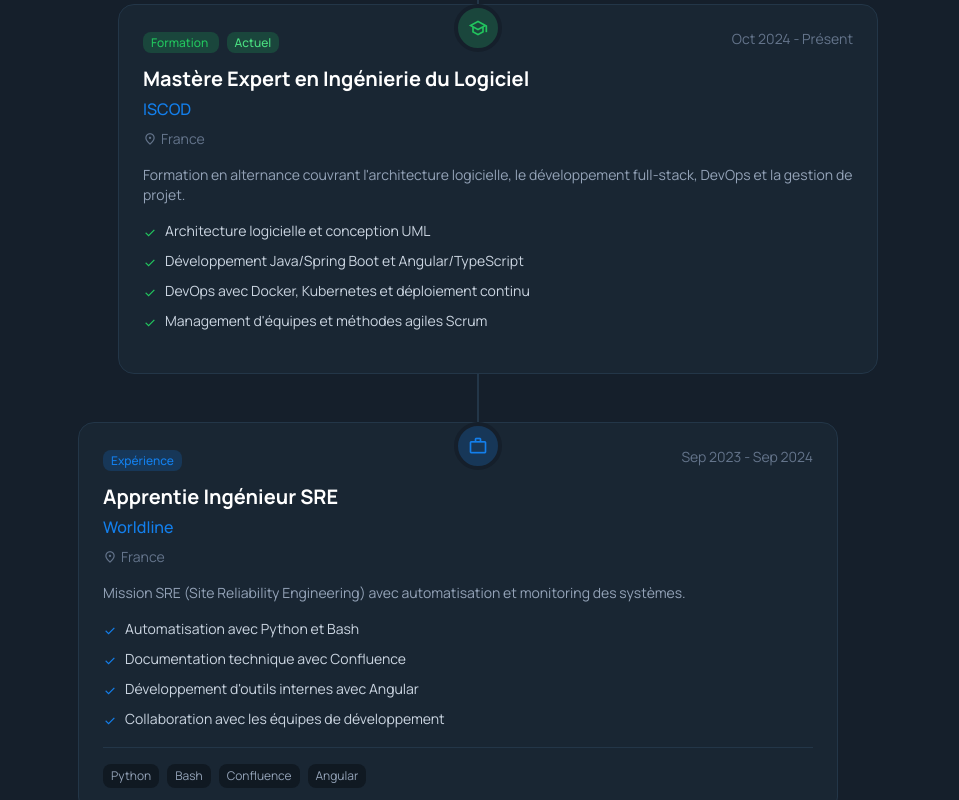
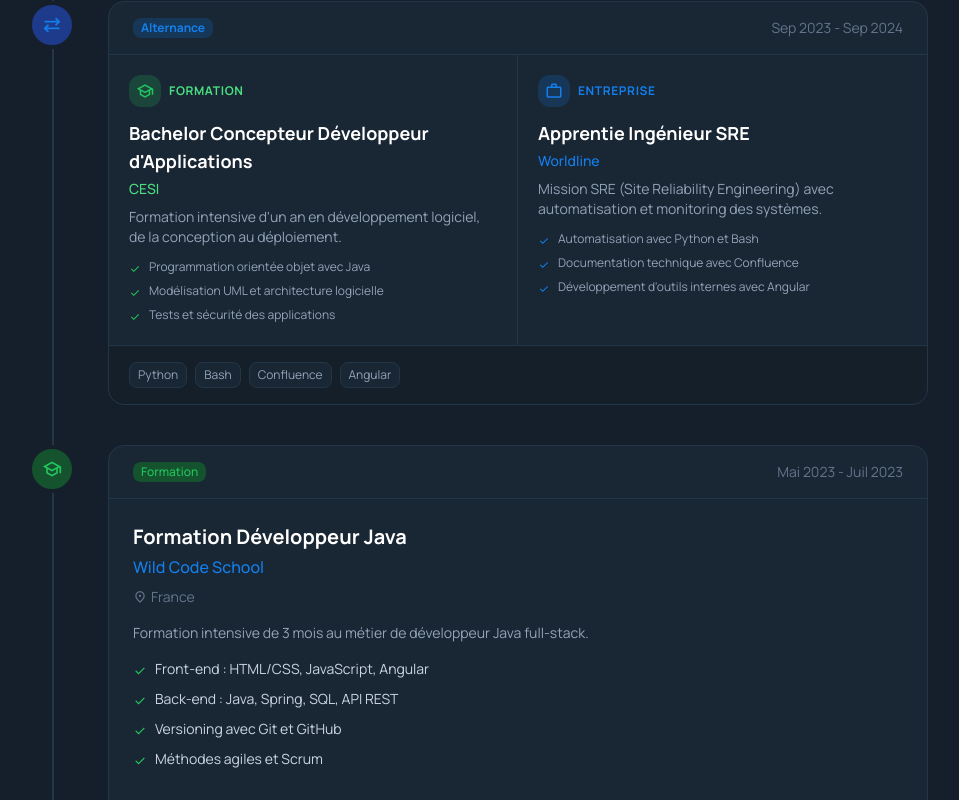
Before and after one commit to MathildeJNL/MathildeJ, an Angular app in the folder portfolio-mathilde/: page /timeline in a window 1280 px wide. Shown: the part 1180-1980 px from the top of the page, without its empty margins (162-1121 px from the left). Built offline with nearby package versions, Linux system fonts and the light colour scheme.

Commit message:
feat: Reorganize the timeline

```diff
--- a/portfolio-mathilde/src/app/pages/career-timeline/career-timeline.component.html
+++ b/portfolio-mathilde/src/app/pages/career-timeline/career-timeline.component.html
@@ -1,10 +1,13 @@
 <!-- Hero Section -->
 <section class="relative pt-12 pb-16 md:pt-20 md:pb-24 px-4 md:px-8 overflow-hidden">
   <!-- Background -->
-  <div class="absolute top-0 left-1/2 -translate-x-1/2 -mt-40 w-[800px] h-[400px] rounded-full bg-gradient-to-r from-primary/10 to-purple-500/10 blur-3xl -z-10 pointer-events-none"></div>
+  <div
+    class="absolute top-0 left-1/2 -translate-x-1/2 -mt-40 w-[800px] h-[400px] rounded-full bg-gradient-to-r from-primary/10 to-purple-500/10 blur-3xl -z-10 pointer-events-none">
+  </div>
 
   <div class="max-w-[1000px] mx-auto text-center">
-    <div class="inline-flex items-center gap-2 px-3 py-1 rounded-full bg-primary/10 border border-primary/20 w-fit mx-auto mb-6">
+    <div
+      class="inline-flex items-center gap-2 px-3 py-1 rounded-full bg-primary/10 border border-primary/20 w-fit mx-auto mb-6">
       <span class="material-symbols-outlined text-primary text-sm">timeline</span>
       <span class="text-primary text-xs font-bold uppercase tracking-wider">Parcours</span>
     </div>
@@ -14,7 +17,8 @@
     </h1>
 
     <p class="text-lg text-slate-500 dark:text-slate-400 max-w-2xl mx-auto">
-      Retracez mon parcours professionnel, de ma formation initiale à mon rôle actuel d'apprentie développeuse Web. Chaque étape a contribué à façonner mon savoir-faire.
+      Retracez mon parcours professionnel, de ma formation initiale à mon rôle actuel d'apprentie développeuse Web.
+      Chaque étape a contribué à façonner mon savoir-faire.
     </p>
   </div>
 </section>
@@ -42,14 +46,11 @@
   <div class="max-w-[1000px] mx-auto">
     <div class="flex flex-wrap justify-center gap-2">
       @for (filter of filters; track filter.id) {
-        <button
-          (click)="setFilter(filter.id)"
-          class="inline-flex items-center gap-2 px-4 py-2 rounded-full text-sm font-medium transition-all"
-          [ngClass]="{
+      <button (click)="setFilter(filter.id)"
+        class="inline-flex items-center gap-2 px-4 py-2 rounded-full text-sm font-medium transition-all" [ngClass]="{
             'bg-primary text-white': activeFilter === filter.id,
             'bg-gray-100 dark:bg-card-dark text-slate-600 dark:text-slate-400 hover:bg-gray-200 dark:hover:bg-[#203040]': activeFilter !== filter.id
-          }"
-        >
+          }">
         <span class="material-symbols-outlined text-lg">{{ filter.icon }}</span>
         {{ filter.label }}
       </button>
@@ -60,80 +61,186 @@
 
 <!-- Timeline -->
 <section class="py-12 px-4 md:px-8 bg-white dark:bg-[#151f2b]">
-  <div class="max-w-[800px] mx-auto">
+  <div class="max-w-[900px] mx-auto">
     <div class="relative">
       <!-- Vertical Line -->
-      <div class="absolute left-6 md:left-1/2 md:-translate-x-px top-0 bottom-0 w-0.5 bg-gray-200 dark:bg-border-dark"></div>
+      <div class="absolute left-6 top-0 bottom-0 w-0.5 bg-gray-200 dark:bg-border-dark"></div>
 
-      <div class="space-y-12">
-        @for (event of filteredEvents; track event.id; let i = $index; let even = $even) {
-          <div class="relative" [ngClass]="{'md:pr-1/2': even, 'md:pl-1/2 md:ml-auto': !even}">
+      <div class="space-y-10">
+        @for (item of groupedTimelineItems; track item.id) {
+        @if (item.type === 'alternance' && item.education && item.job) {
+        <!-- Bloc Alternance : Formation + Entreprise -->
+        <div class="relative">
+          <!-- Timeline Dot avec icône alternance -->
+          <div
+            class="absolute left-6 -translate-x-1/2 w-12 h-12 rounded-full flex items-center justify-center border-4 border-white dark:border-[#151f2b] z-10 bg-blue-100 dark:bg-blue-900">
+            <span class="material-symbols-outlined text-xl text-primary">sync_alt</span>
+          </div>
+
+          <!-- Content Card Alternance -->
+          <div
+            class="ml-20 bg-gray-50 dark:bg-card-dark rounded-xl border border-gray-100 dark:border-border-dark overflow-hidden hover:shadow-lg transition-shadow">
+            <!-- Header Alternance -->
+            <div class="px-6 py-4 border-b border-gray-200 dark:border-border-dark">
+              <div class="flex flex-wrap items-center justify-between gap-2">
+                <div class="flex items-center gap-2">
+                  <span class="px-2 py-0.5 rounded bg-blue-100 dark:bg-primary/20 text-primary text-xs font-bold">
+                    Alternance
+                  </span>
+                  @if (item.current) {
+                  <span
+                    class="px-2 py-0.5 rounded bg-amber-100 dark:bg-amber-500/20 text-amber-600 dark:text-amber-400 text-xs font-medium">
+                    En cours
+                  </span>
+                  }
+                </div>
+                <span class="text-sm text-slate-500">{{ formatDateRange(item.education) }}</span>
+              </div>
+            </div>
+
+            <!-- Deux colonnes : Formation + Entreprise -->
+            <div class="grid grid-cols-1 lg:grid-cols-2">
+              <!-- Formation -->
+              <div class="p-5 border-b lg:border-b-0 lg:border-r border-gray-200 dark:border-border-dark">
+                <div class="flex items-center gap-2 mb-3">
+                  <div class="w-8 h-8 rounded-lg flex items-center justify-center bg-green-100 dark:bg-green-500/20">
+                    <span class="material-symbols-outlined text-lg text-green-500">school</span>
+                  </div>
+                  <span
+                    class="text-xs font-bold uppercase tracking-wider text-green-600 dark:text-green-400">Formation</span>
+                </div>
+                <h3 class="text-lg font-bold text-slate-900 dark:text-white mb-1">{{ item.education.title }}</h3>
+                <p class="text-green-600 dark:text-green-400 font-medium text-sm mb-2">{{ item.education.organization }}
+                </p>
+                <p class="text-slate-600 dark:text-slate-400 text-sm mb-3">{{ item.education.description }}</p>
+                <div class="space-y-1.5">
+                  @for (highlight of item.education.highlights.slice(0, 3); track highlight) {
+                  <div class="flex items-start gap-2">
+                    <span class="material-symbols-outlined text-xs mt-0.5 text-green-500">check</span>
+                    <span class="text-xs text-slate-600 dark:text-slate-400">{{ highlight }}</span>
+                  </div>
+                  }
+                </div>
+              </div>
+
+              <!-- Entreprise -->
+              <div class="p-5">
+                <div class="flex items-center gap-2 mb-3">
+                  <div class="w-8 h-8 rounded-lg flex items-center justify-center bg-blue-100 dark:bg-primary/20">
+                    <span class="material-symbols-outlined text-lg text-primary">work</span>
+                  </div>
+                  <span class="text-xs font-bold uppercase tracking-wider text-primary">Entreprise</span>
+                </div>
+                <h3 class="text-lg font-bold text-slate-900 dark:text-white mb-1">{{ item.job.title }}</h3>
+                <p class="text-primary font-medium text-sm mb-2">{{ item.job.organization }}</p>
+                <p class="text-slate-600 dark:text-slate-400 text-sm mb-3">{{ item.job.description }}</p>
+                <div class="space-y-1.5">
+                  @for (highlight of item.job.highlights.slice(0, 3); track highlight) {
+                  <div class="flex items-start gap-2">
+                    <span class="material-symbols-outlined text-xs mt-0.5 text-primary">check</span>
+                    <span class="text-xs text-slate-600 dark:text-slate-400">{{ highlight }}</span>
+                  </div>
+                  }
+                </div>
+              </div>
+            </div>
+
+            <!-- Technologies (combinées) -->
+            @if (item.job.technologies && item.job.technologies.length > 0) {
+            <div
+              class="px-5 py-4 border-t border-gray-200 dark:border-border-dark bg-gray-100/50 dark:bg-background-dark/50">
+              <div class="flex flex-wrap gap-2">
+                @for (tech of item.job.technologies; track tech) {
+                <span
+                  class="px-2 py-1 bg-white dark:bg-card-dark text-xs rounded border border-gray-200 dark:border-border-dark text-slate-600 dark:text-slate-400">
+                  {{ tech }}
+                </span>
+                }
+              </div>
+            </div>
+            }
+          </div>
+        </div>
+        } @else if (item.event) {
+        <!-- Élément individuel (formation ou expérience seule) -->
+        <div class="relative">
           <!-- Timeline Dot -->
           <div
-              class="absolute left-6 md:left-1/2 -translate-x-1/2 w-12 h-12 rounded-full flex items-center justify-center border-4 border-white dark:border-[#151f2b] z-10"
-              [ngClass]="event.bgClass"
-            >
-              <span class="material-symbols-outlined text-xl" [ngClass]="event.colorClass">{{ event.icon }}</span>
+            class="absolute left-6 -translate-x-1/2 w-12 h-12 rounded-full flex items-center justify-center border-4 border-white dark:border-[#151f2b] z-10"
+            [ngClass]="item.event.bgClass">
+            <span class="material-symbols-outlined text-xl" [ngClass]="item.event.colorClass">{{ item.event.icon
+              }}</span>
           </div>
 
           <!-- Content Card -->
           <div
-              class="ml-20 md:ml-0 bg-gray-50 dark:bg-card-dark rounded-xl border border-gray-100 dark:border-border-dark p-6 hover:shadow-lg transition-shadow"
-              [ngClass]="{'md:mr-10': even, 'md:ml-10': !even}"
-            >
+            class="ml-20 bg-gray-50 dark:bg-card-dark rounded-xl border border-gray-100 dark:border-border-dark overflow-hidden hover:shadow-lg transition-shadow">
             <!-- Header -->
-              <div class="flex flex-wrap items-start justify-between gap-2 mb-3">
-                <div>
-                  <span class="px-2 py-0.5 rounded text-xs font-medium" [ngClass]="event.bgClass + ' ' + event.colorClass">
-                    {{ getTypeLabel(event.type) }}
+            <div class="px-6 py-4 border-b border-gray-200 dark:border-border-dark">
+              <div class="flex flex-wrap items-center justify-between gap-2">
+                <div class="flex items-center gap-2">
+                  <span class="px-2 py-0.5 rounded text-xs font-medium"
+                    [ngClass]="item.event.bgClass + ' ' + item.event.colorClass">
+                    {{ getTypeLabel(item.event.type) }}
                   </span>
-                  @if (event.current) {
-                    <span class="ml-2 px-2 py-0.5 rounded bg-green-100 dark:bg-green-500/20 text-green-700 dark:text-green-400 text-xs font-medium">
+                  @if (item.current) {
+                  <span
+                    class="px-2 py-0.5 rounded bg-amber-100 dark:bg-amber-500/20 text-amber-600 dark:text-amber-400 text-xs font-medium">
                     Actuel
                   </span>
                   }
                 </div>
-                <span class="text-sm text-slate-500">{{ formatDateRange(event) }}</span>
+                <span class="text-sm text-slate-500">{{ formatDateRange(item.event) }}</span>
+              </div>
             </div>
 
-              <!-- Title -->
-              <h3 class="text-xl font-bold text-slate-900 dark:text-white mb-1">{{ event.title }}</h3>
-              <p class="text-primary font-medium mb-2">{{ event.organization }}</p>
+            <!-- Content -->
+            <div class="p-6">
+              <h3 class="text-xl font-bold text-slate-900 dark:text-white mb-1">{{ item.event.title }}</h3>
+              <p class="text-primary font-medium mb-2">{{ item.event.organization }}</p>
               <p class="text-sm text-slate-500 mb-4 flex items-center gap-1">
                 <span class="material-symbols-outlined text-sm">location_on</span>
-                {{ event.location }}
+                {{ item.event.location }}
               </p>
 
               <!-- Description -->
-              <p class="text-slate-600 dark:text-slate-400 text-sm mb-4">{{ event.description }}</p>
+              <p class="text-slate-600 dark:text-slate-400 text-sm mb-4">{{ item.event.description }}</p>
 
               <!-- Highlights -->
               <div class="space-y-2 mb-4">
-                @for (highlight of event.highlights; track highlight) {
+                @for (highlight of item.event.highlights; track highlight) {
                 <div class="flex items-start gap-2">
-                    <span class="material-symbols-outlined text-sm mt-0.5" [ngClass]="event.colorClass">check</span>
+                  <span class="material-symbols-outlined text-sm mt-0.5" [ngClass]="item.event.colorClass">check</span>
                   <span class="text-sm text-slate-700 dark:text-slate-300">{{ highlight }}</span>
                 </div>
                 }
               </div>
 
               <!-- Technologies -->
-              @if (event.technologies && event.technologies.length > 0) {
-                <div class="flex flex-wrap gap-2 pt-4 border-t border-gray-200 dark:border-border-dark">
-                  @for (tech of event.technologies; track tech) {
-                    <span class="px-2 py-1 bg-gray-200 dark:bg-background-dark text-xs rounded text-slate-600 dark:text-slate-400">
+            </div>
+            @if (item.event.technologies && item.event.technologies.length > 0) {
+            <div
+              class="px-5 py-4 border-t border-gray-200 dark:border-border-dark bg-gray-100/50 dark:bg-background-dark/50">
+              <div class="flex flex-wrap gap-2">
+                @for (tech of item.event.technologies; track tech) {
+                <span
+                  class="px-2 py-1 bg-white dark:bg-card-dark text-xs rounded border border-gray-200 dark:border-border-dark text-slate-600 dark:text-slate-400">
                   {{ tech }}
                 </span>
                 }
+              </div>
             </div>
             }
           </div>
         </div>
         }
+        }
       </div>
 
       <!-- Timeline End -->
-      <div class="absolute left-6 md:left-1/2 -translate-x-1/2 bottom-0 w-4 h-4 rounded-full bg-primary border-4 border-white dark:border-[#151f2b]"></div>
+      <div
+        class="absolute left-6 -translate-x-1/2 bottom-0 w-4 h-4 rounded-full bg-primary border-4 border-white dark:border-[#151f2b]">
+      </div>
     </div>
   </div>
 </section>
@@ -147,17 +254,13 @@
         Découvrez mes compétences en détail ou contactez-moi pour discuter d'opportunités.
       </p>
       <div class="flex flex-wrap justify-center gap-4">
-        <a
-          routerLink="/skills"
-          class="inline-flex items-center gap-2 px-6 py-3 bg-primary hover:bg-blue-600 text-white font-bold rounded-lg transition-colors"
-        >
+        <a routerLink="/skills"
+          class="inline-flex items-center gap-2 px-6 py-3 bg-primary hover:bg-blue-600 text-white font-bold rounded-lg transition-colors">
           <span class="material-symbols-outlined">insights</span>
           Voir mes compétences
         </a>
-        <a
-          routerLink="/contact"
-          class="inline-flex items-center gap-2 px-6 py-3 bg-white dark:bg-card-dark border border-gray-200 dark:border-border-dark hover:bg-gray-50 dark:hover:bg-[#203040] text-slate-900 dark:text-white font-bold rounded-lg transition-colors"
-        >
+        <a routerLink="/contact"
+          class="inline-flex items-center gap-2 px-6 py-3 bg-white dark:bg-card-dark border border-gray-200 dark:border-border-dark hover:bg-gray-50 dark:hover:bg-[#203040] text-slate-900 dark:text-white font-bold rounded-lg transition-colors">
           <span class="material-symbols-outlined">mail</span>
           Me contacter
         </a>
--- a/portfolio-mathilde/src/app/pages/career-timeline/career-timeline.component.ts
+++ b/portfolio-mathilde/src/app/pages/career-timeline/career-timeline.component.ts
@@ -17,6 +17,18 @@ interface TimelineEvent {
   icon: string;
   colorClass: string;
   bgClass: string;
+  linkedTo?: string;
+}
+
+interface TimelineItem {
+  id: string;
+  type: 'alternance' | 'standalone';
+  startDate: string;
+  endDate: string | null;
+  current: boolean;
+  education?: TimelineEvent;
+  job?: TimelineEvent;
+  event?: TimelineEvent;
 }
 
 @Component({
@@ -41,7 +53,7 @@ export class CareerTimelineComponent {
       type: 'job',
       title: 'Développeuse Web en alternance',
       organization: 'Worldline',
-      location: 'France',
+      location: 'Blois, Centre-Val de Loire',
       startDate: '2024-10',
       endDate: null,
       current: true,
@@ -55,7 +67,8 @@ export class CareerTimelineComponent {
       technologies: ['Angular', 'TypeScript', 'Bootstrap', 'Java', 'GitLab'],
       icon: 'work',
       colorClass: 'text-primary',
-      bgClass: 'bg-blue-100 dark:bg-primary/20'
+      bgClass: 'bg-blue-100 dark:bg-blue-900',
+      linkedTo: '2'
     },
     {
       id: '2',
@@ -75,14 +88,15 @@ export class CareerTimelineComponent {
       ],
       icon: 'school',
       colorClass: 'text-green-500',
-      bgClass: 'bg-green-100 dark:bg-green-500/20'
+      bgClass: 'bg-green-100 dark:bg-green-900',
+      linkedTo: '1'
     },
     {
       id: '3',
       type: 'job',
       title: 'Apprentie Ingénieur SRE',
       organization: 'Worldline',
-      location: 'France',
+      location: 'Blois, Centre-Val de Loire',
       startDate: '2023-09',
       endDate: '2024-09',
       current: false,
@@ -96,14 +110,15 @@ export class CareerTimelineComponent {
       technologies: ['Python', 'Bash', 'Confluence', 'Angular'],
       icon: 'work',
       colorClass: 'text-primary',
-      bgClass: 'bg-blue-100 dark:bg-primary/20'
+      bgClass: 'bg-blue-100 dark:bg-blue-900',
+      linkedTo: '4'
     },
     {
       id: '4',
       type: 'education',
       title: 'Bachelor Concepteur Développeur d\'Applications',
       organization: 'CESI',
-      location: 'France',
+      location: 'Orléans, Centre-Val de Loire',
       startDate: '2023-09',
       endDate: '2024-09',
       current: false,
@@ -116,7 +131,8 @@ export class CareerTimelineComponent {
       ],
       icon: 'school',
       colorClass: 'text-green-500',
-      bgClass: 'bg-green-100 dark:bg-green-500/20'
+      bgClass: 'bg-green-100 dark:bg-green-900',
+      linkedTo: '3'
     },
     {
       id: '5',
@@ -137,7 +153,7 @@ export class CareerTimelineComponent {
       technologies: ['Java', 'Spring', 'Angular', 'JavaScript', 'SQL'],
       icon: 'school',
       colorClass: 'text-green-500',
-      bgClass: 'bg-green-100 dark:bg-green-500/20'
+      bgClass: 'bg-green-100 dark:bg-green-900'
     },
     {
       id: '6',
@@ -156,13 +172,13 @@ export class CareerTimelineComponent {
       ],
       icon: 'school',
       colorClass: 'text-green-500',
-      bgClass: 'bg-green-100 dark:bg-green-500/20'
+      bgClass: 'bg-green-100 dark:bg-green-900'
     },
     {
       id: '7',
       type: 'job',
       title: 'Apprentie Préparatrice en Pharmacie',
-      organization: 'Pharmacie',
+      organization: 'Pharmacie Lefèvre',
       location: 'Olivet, Centre-Val de Loire',
       startDate: '2018-09',
       endDate: '2021-08',
@@ -175,7 +191,8 @@ export class CareerTimelineComponent {
       ],
       icon: 'work',
       colorClass: 'text-primary',
-      bgClass: 'bg-blue-100 dark:bg-primary/20'
+      bgClass: 'bg-blue-100 dark:bg-blue-900',
+      linkedTo: '8'
     },
     {
       id: '8',
@@ -193,7 +210,8 @@ export class CareerTimelineComponent {
       ],
       icon: 'school',
       colorClass: 'text-green-500',
-      bgClass: 'bg-green-100 dark:bg-green-500/20'
+      bgClass: 'bg-green-100 dark:bg-green-900',
+      linkedTo: '7'
     },
     {
       id: '9',
@@ -212,7 +230,8 @@ export class CareerTimelineComponent {
       ],
       icon: 'work',
       colorClass: 'text-primary',
-      bgClass: 'bg-blue-100 dark:bg-primary/20'
+      bgClass: 'bg-blue-100 dark:bg-blue-900',
+      linkedTo: '10'
     },
     {
       id: '10',
@@ -230,14 +249,15 @@ export class CareerTimelineComponent {
       ],
       icon: 'school',
       colorClass: 'text-green-500',
-      bgClass: 'bg-green-100 dark:bg-green-500/20'
+      bgClass: 'bg-green-100 dark:bg-green-900',
+      linkedTo: '9'
     },
     {
       id: '11',
       type: 'education',
       title: 'Bac Pro Commercialisation et Service en Restauration',
       organization: 'Lycée des Métiers de l\'Hôtellerie et du Tourisme du Val de Loire',
-      location: 'France',
+      location: 'Blois, Centre-Val de Loire',
       startDate: '2014-09',
       endDate: '2017-06',
       current: false,
@@ -248,7 +268,7 @@ export class CareerTimelineComponent {
       ],
       icon: 'school',
       colorClass: 'text-green-500',
-      bgClass: 'bg-green-100 dark:bg-green-500/20'
+      bgClass: 'bg-green-100 dark:bg-green-900'
     }
   ];
 
@@ -257,6 +277,69 @@ export class CareerTimelineComponent {
       return this.timelineEvents;
     }
     return this.timelineEvents.filter(e => e.type === this.activeFilter);
+  }
+
+  // Getter pour regrouper les alternances et les éléments individuels
+  get groupedTimelineItems(): TimelineItem[] {
+    const processed = new Set<string>();
+    const items: TimelineItem[] = [];
+
+    // Filtrer d'abord selon le filtre actif
+    const eventsToProcess = this.filteredEvents;
+
+    for (const event of eventsToProcess) {
+      if (processed.has(event.id)) continue;
+
+      if (event.linkedTo) {
+        const linkedEvent = this.timelineEvents.find(e => e.id === event.linkedTo);
+
+        // Vérifier si l'événement lié est aussi dans les événements filtrés
+        const linkedInFiltered = eventsToProcess.find(e => e.id === event.linkedTo);
+
+        if (linkedEvent && linkedInFiltered && !processed.has(linkedEvent.id)) {
+          // Créer un bloc alternance
+          const education = event.type === 'education' ? event : linkedEvent;
+          const job = event.type === 'job' ? event : linkedEvent;
+
+          items.push({
+            id: `alternance-${event.id}-${linkedEvent.id}`,
+            type: 'alternance',
+            startDate: event.startDate,
+            endDate: event.endDate,
+            current: event.current || linkedEvent.current,
+            education,
+            job
+          });
+
+          processed.add(event.id);
+          processed.add(linkedEvent.id);
+        } else {
+          // L'événement lié n'est pas dans le filtre, afficher seul
+          items.push({
+            id: `standalone-${event.id}`,
+            type: 'standalone',
+            startDate: event.startDate,
+            endDate: event.endDate,
+            current: event.current,
+            event
+          });
+          processed.add(event.id);
+        }
+      } else {
+        // Élément individuel sans liaison
+        items.push({
+          id: `standalone-${event.id}`,
+          type: 'standalone',
+          startDate: event.startDate,
+          endDate: event.endDate,
+          current: event.current,
+          event
+        });
+        processed.add(event.id);
+      }
+    }
+
+    return items;
   }
 
   setFilter(filter: string): void {
```
Lines whose indentation alone changed are shown as unchanged.
